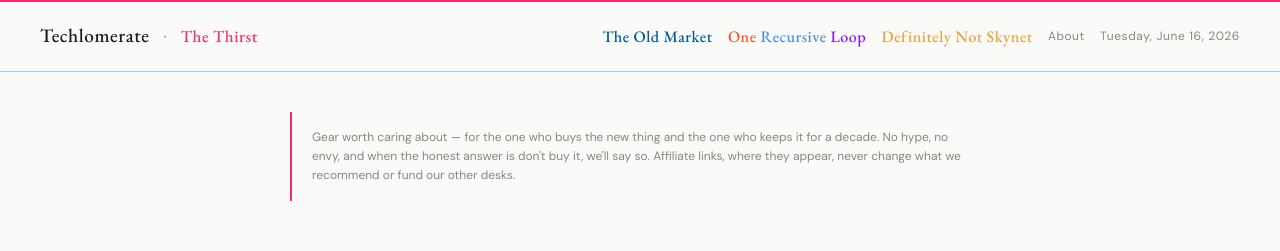
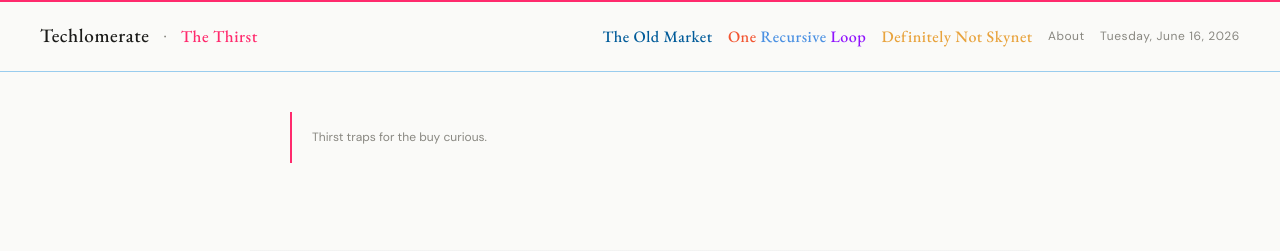
Before and after one commit to Pluribus-creator/techlomerate, a Next.js app: page /the-thirst in a window 1280 px wide. Shown: the top 251 px of the page. Built offline with nearby package versions, Linux system fonts and the light colour scheme; no server answers; the database is empty.

Commit message:
Thirst: new tagline

```diff
--- a/src/app/the-thirst/page.tsx
+++ b/src/app/the-thirst/page.tsx
@@ -80,9 +80,7 @@ export default async function TheThirstPage() {
           fontSize: '12px', color: 'var(--text-tertiary)', lineHeight: 1.6,
           padding: '16px 20px', borderLeft: `2px solid ${MAGENTA}`, marginBottom: '40px',
         }}>
-          Gear worth caring about — for the one who buys the new thing and the one who keeps it for a decade.
-          No hype, no envy, and when the honest answer is don&apos;t buy it, we&apos;ll say so.
-          Affiliate links, where they appear, never change what we recommend or fund our other desks.
+          Thirst traps for the buy curious.
         </div>
       </div>
 
```
